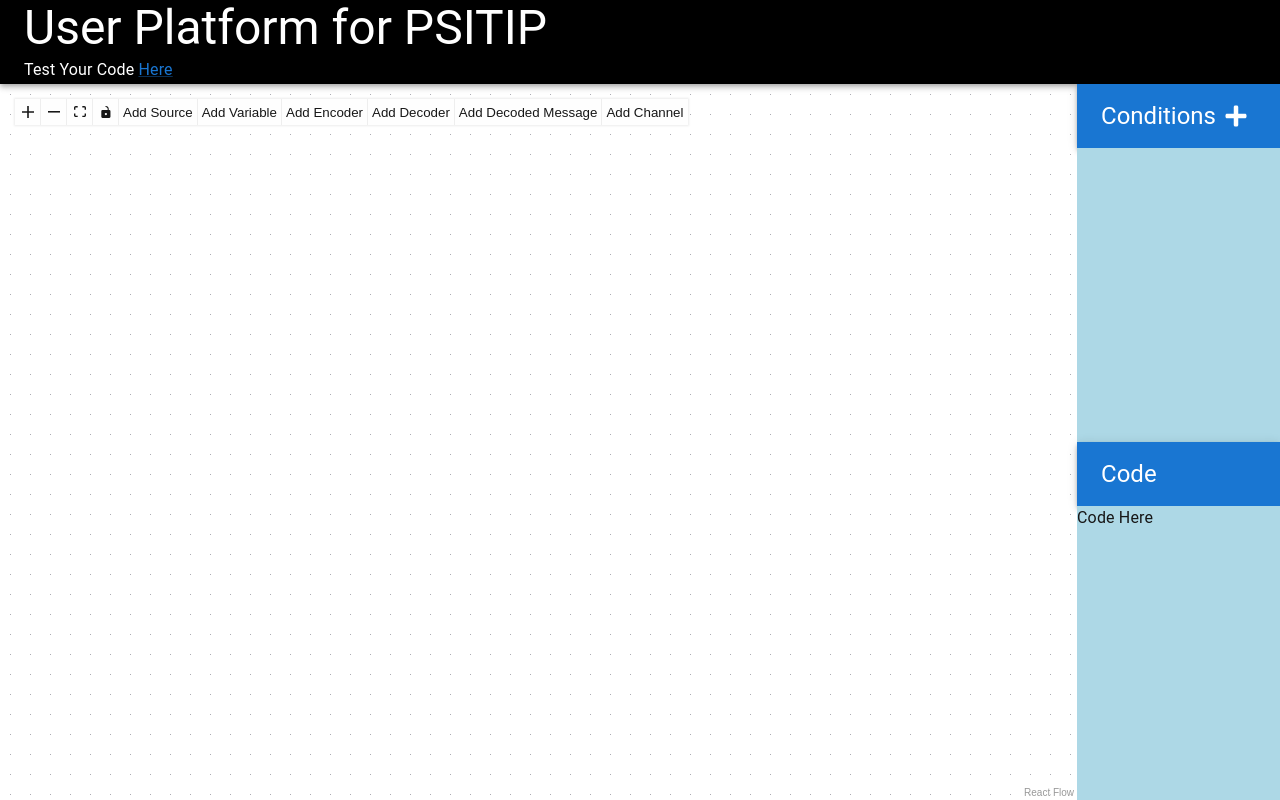
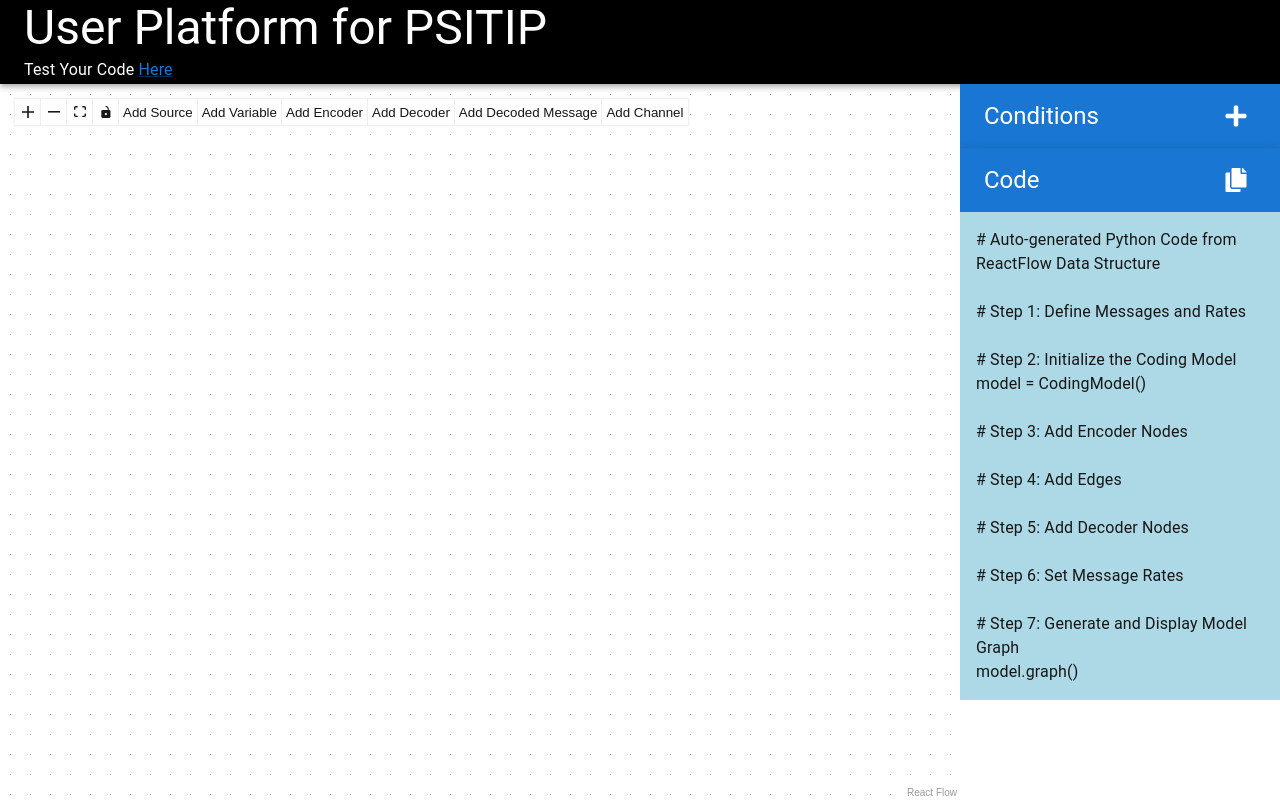
Before and after one commit to LeoHuang0730/ui-platform-psitip, a Next.js app in the folder frontend-ui-platform-psitip/: page / in a window 1280 px wide. Built offline with nearby package versions, Linux system fonts and the light colour scheme.

Commit message:
code translator beta

```diff
--- a/frontend-ui-platform-psitip/src/app/components/codeBar.tsx
+++ b/frontend-ui-platform-psitip/src/app/components/codeBar.tsx
@@ -1,29 +1,177 @@
-"use client";
-import React, { CSSProperties, useEffect, useState, useCallback } from "react";
+import React, { useState } from "react";
 import {
   Box,
   Typography,
   Button,
-  Input,
-  Select,
-  MenuItem,
   AppBar,
   Toolbar,
+  IconButton,
+  Tooltip,
 } from "@mui/material";
-import "@xyflow/react/dist/style.css";
-import { FaPlus } from "react-icons/fa";
-import { MdDelete } from "react-icons/md";
+import { FaCopy } from "react-icons/fa";
+import { mapNode, mapEdge } from "../page";
 
-const CodeBar = () => {
+interface codeBarProps {
+  mapNodes: mapNode[];
+  mapEdges: mapEdge[];
+}
+
+export const codeTranslator = (mapNodes: mapNode[], mapEdges: mapEdge[]): string => {
+  let pythonCode = `# Auto-generated Python Code from ReactFlow Data Structure\n\n`;
+
+  // Extract core variables (only base, not power)
+  let coreVariables = mapNodes
+    .filter((node) => node.data.type === "variable")
+    .map((node) => node.data.content.split("^")[0].trim());
+
+  if (coreVariables.length > 0) {
+    pythonCode += `${coreVariables.join(", ")} = rv("${coreVariables.join(", ")}")\n\n`;
+  }
+
+  let sourceMessages: string[] = [];
+  let rateVariables: string[] = [];
+  let encoderNodes: string[] = [];
+  let decoderNodes: { [key: string]: { id: string; inputVar: string } } = {};
+
+  // Step 1: Define Messages and Rates
+  pythonCode += `# Step 1: Define Messages and Rates\n`;
+  mapNodes.forEach((node) => {
+    const nodeId = node.id;
+    const { type, rate } = node.data;
+
+    if (type === "message") {
+      sourceMessages.push(nodeId);
+      if (rate) {
+        rateVariables.push(`R${sourceMessages.length}`);
+      }
+    } else if (type === "encoder") {
+      encoderNodes.push(nodeId);
+    } else if (type === "decoder") {
+      decoderNodes[nodeId] = { id: nodeId, inputVar: "" };
+    }
+  });
+
+  const messageArraySize = sourceMessages.length > 0 ? sourceMessages.length + 1 : 2;
+  const rateArraySize = rateVariables.length > 0 ? rateVariables.length + 1 : 2;
+
+  if (sourceMessages.length > 0) {
+    pythonCode += `${sourceMessages.join(", ")} = rv_array("S", 1, ${messageArraySize})  # Source Messages\n`;
+  }
+
+  if (rateVariables.length > 0) {
+    pythonCode += `${rateVariables.join(", ")} = real_array("R", 1, ${rateArraySize})  # Rate Variables\n`;
+  }
+
+  pythonCode += `\n# Step 2: Initialize the Coding Model\n`;
+  pythonCode += `model = CodingModel()\n\n`;
+
+  // Step 3: Add Encoder Nodes
+  pythonCode += `# Step 3: Add Encoder Nodes\n`;
+  encoderNodes.forEach((nodeId) => {
+    const node = mapNodes.find((n) => n.id === nodeId);
+    if (!node) return;
+
+    const inputVars = mapEdges
+      .filter((edge) => edge.target === nodeId)
+      .map((edge) =>
+        sourceMessages.includes(edge.source) ? edge.source : edge.source
+      )
+      .join(" + ");
+
+    pythonCode += `model.add_node(${inputVars}, ${coreVariables[0]}, label="${node.data.label}")  # Encoder Node\n`;
+  });
+
+  // Step 4: Add Edges
+  pythonCode += `\n# Step 4: Add Edges\n`;
+  mapEdges.forEach((edge) => {
+    const sourceNode = mapNodes.find((n) => n.id === edge.source);
+    const targetNode = mapNodes.find((n) => n.id === edge.target);
+
+    if (
+      sourceNode &&
+      targetNode &&
+      sourceNode.data.type === "variable" &&
+      targetNode.data.type === "variable"
+    ) {
+      pythonCode += `model.add_edge(${edge.source}, ${edge.target})  # Edge from ${edge.source} to ${edge.target}\n`;
+    }
+  });
+
+  // Step 5: Add Decoder Nodes
+  pythonCode += `\n# Step 5: Add Decoder Nodes\n`;
+  Object.values(decoderNodes).forEach(({ id }) => {
+    const node = mapNodes.find((n) => n.id === id);
+    if (!node) return;
+
+    const inputEdge = mapEdges.find((edge) => edge.target === id);
+    if (inputEdge) {
+      decoderNodes[id].inputVar = inputEdge.source;
+    }
+
+    const outputEdge = mapEdges.find((edge) => edge.source === id);
+    if (outputEdge) {
+      const outputNode = mapNodes.find((n) => n.id === outputEdge.target);
+      if (outputNode) {
+        const outputVar = outputNode.data.content;
+        if (outputVar) {
+          pythonCode += `model.add_node(${decoderNodes[id].inputVar}, ${outputVar}, label="${node.data.label}")  # Decoder Node\n`;
+        }
+      }
+    }
+  });
+
+  // Step 6: Set Message Rates
+  pythonCode += `\n# Step 6: Set Message Rates\n`;
+  sourceMessages.forEach((msg, index) => {
+    if (rateVariables[index]) {
+      pythonCode += `model.set_rate(${msg}, ${rateVariables[index]})  # Rate of ${msg} is ${rateVariables[index]}\n`;
+    }
+  });
+
+  pythonCode += `\n# Step 7: Generate and Display Model Graph\n`;
+  pythonCode += `model.graph()\n`;
+
+  return pythonCode;
+};
+
+const CodeBar = ({ mapNodes, mapEdges }: codeBarProps) => {
+  const [copied, setCopied] = useState(false);
+
+  const handleCopy = () => {
+    const translatedCode = codeTranslator(mapNodes, mapEdges);
+    navigator.clipboard.writeText(translatedCode);
+    setCopied(true);
+    setTimeout(() => setCopied(false), 2000); // Hide tooltip after 2 seconds
+  };
+
   return (
-		<Box sx={{ display: "flex", flexDirection: "column", bgcolor: "grey", height: "50%" }}>
+    <Box
+      sx={{
+        display: "flex",
+        flexDirection: "column",
+        bgcolor: "grey",
+        height: "50%",
+      }}
+    >
       <AppBar position="static">
         <Toolbar sx={{ display: "flex", justifyContent: "space-between" }}>
           <Typography variant="h5">Code</Typography>
+          {/* Copy Button with Tooltip */}
+          <Tooltip title={"Copied!"} open={copied} arrow>
+            <IconButton color="inherit" onClick={handleCopy}>
+              <FaCopy />
+            </IconButton>
+          </Tooltip>
         </Toolbar>
       </AppBar>
-			<Box flexGrow={1} bgcolor={"lightblue"}>
-				<Typography variant="body1">Code Here</Typography>
+      <Box flexGrow={1} bgcolor={"lightblue"} p={2}>
+        <Typography
+          variant="body1"
+          component="pre"
+          sx={{ whiteSpace: "pre-wrap" }}
+        >
+          {codeTranslator(mapNodes, mapEdges)}
+        </Typography>
       </Box>
     </Box>
   );
--- a/frontend-ui-platform-psitip/src/app/components/reactflowPSITIP.tsx
+++ b/frontend-ui-platform-psitip/src/app/components/reactflowPSITIP.tsx
@@ -23,28 +23,7 @@ import {
 import "@xyflow/react/dist/style.css";
 import { RxCross1 } from "react-icons/rx";
 
-export interface mapNode {
-  id: string;
-  position: {
-    x: number;
-    y: number;
-  };
-  data: {
-    type: string;
-    label: string;
-    content: string;
-    rate: string;
-    blockLength?: number | string;
-    inputs?: string[];
-    outputs?: string[];
-  };
-}
-
-export interface mapEdge {
-  id: string;
-  source: string;
-  target: string;
-}
+import { mapNode, mapEdge } from "../page";
 
 interface ReactflowPSITIPProps {
   mapNodes: mapNode[];
--- a/frontend-ui-platform-psitip/src/app/page.tsx
+++ b/frontend-ui-platform-psitip/src/app/page.tsx
@@ -19,7 +19,7 @@ import ReactflowPSITIP from "./components/reactflowPSITIP";
 import ConditionBar from "./components/conditionBar";
 import CodeBar from "./components/codeBar";
 
-interface mapNode {
+export interface mapNode {
   id: string;
   position: {
     x: number;
@@ -36,7 +36,7 @@ interface mapNode {
   };
 }
 
-interface mapEdge {
+export interface mapEdge {
   id: string;
   source: string;
   target: string;
@@ -51,13 +51,13 @@ export default function Home() {
     []
   );
 
-  // useEffect(() => {
-  //   console.log(mapNodes);
-  // }, [mapNodes]);
+  useEffect(() => {
+    console.log(mapNodes);
+  }, [mapNodes]);
 
-  // useEffect(() => {
-  //   console.log(mapEdges);
-  // }, [mapEdges]);
+  useEffect(() => {
+    console.log(mapEdges);
+  }, [mapEdges]);
 
   // useEffect(() => {
   //   console.log(selectedNode);
@@ -80,7 +80,9 @@ export default function Home() {
       borderRadius={"8px"}
     >
       <Topbar />
-      <Box flexGrow={1} display="flex" flexDirection={"row"}>
+      <Box display="flex" flexDirection="row" height="100vh">
+        {/* Left Side: ReactflowPSITIP (Expands to fit available height) */}
+        <Box flex={3} display="flex" minHeight={0} overflow="hidden">
           <ReactflowPSITIP
             mapNodes={mapNodes}
             setMapNodes={setMapNodes}
@@ -91,12 +93,25 @@ export default function Home() {
             lastBlockLength={lastBlockLength}
             setLastBlockLength={setLastBlockLength}
           />
-        <Box display={"flex"} flexDirection={"column"}>
+        </Box>
+
+        {/* Right Side: ConditionBar + CodeBar (Scrolls when needed) */}
+        <Box
+          flex={1}
+          display="flex"
+          flexDirection="column"
+          minHeight={0}
+          overflow="auto"
+        >
+          <Box flexShrink={0}>
             <ConditionBar
               additionalConditions={additionalConditions}
               setAdditionalConditions={setAdditionalConditions}
             />
-          <CodeBar />
+          </Box>
+          <Box flexShrink={0}>
+            <CodeBar mapNodes={mapNodes} mapEdges={mapEdges} />
+          </Box>
         </Box>
       </Box>
     </Box>
```
Also changed, not shown: 1 other file (tests, documents, lock files or other folders). Lines whose indentation alone changed are shown as unchanged.
